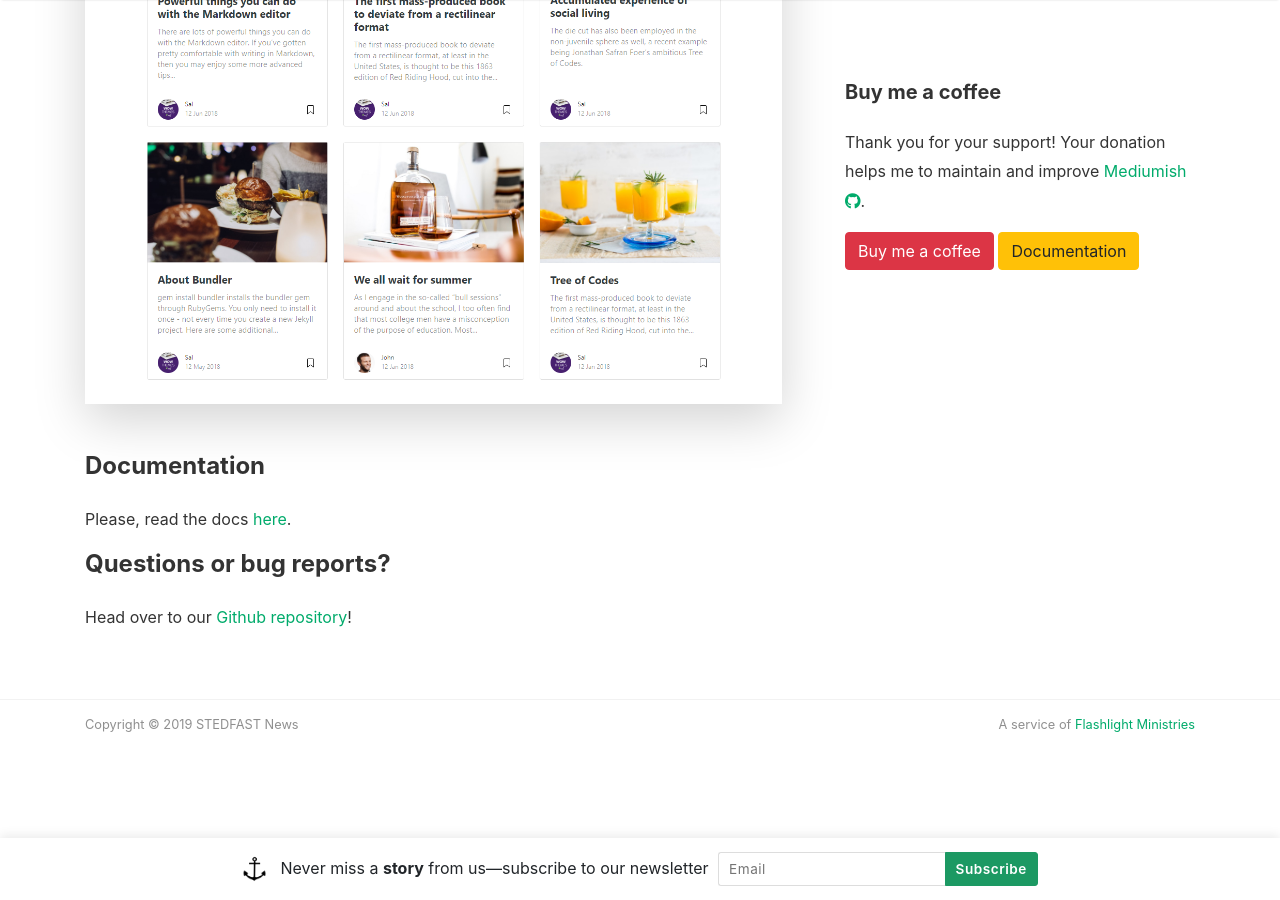
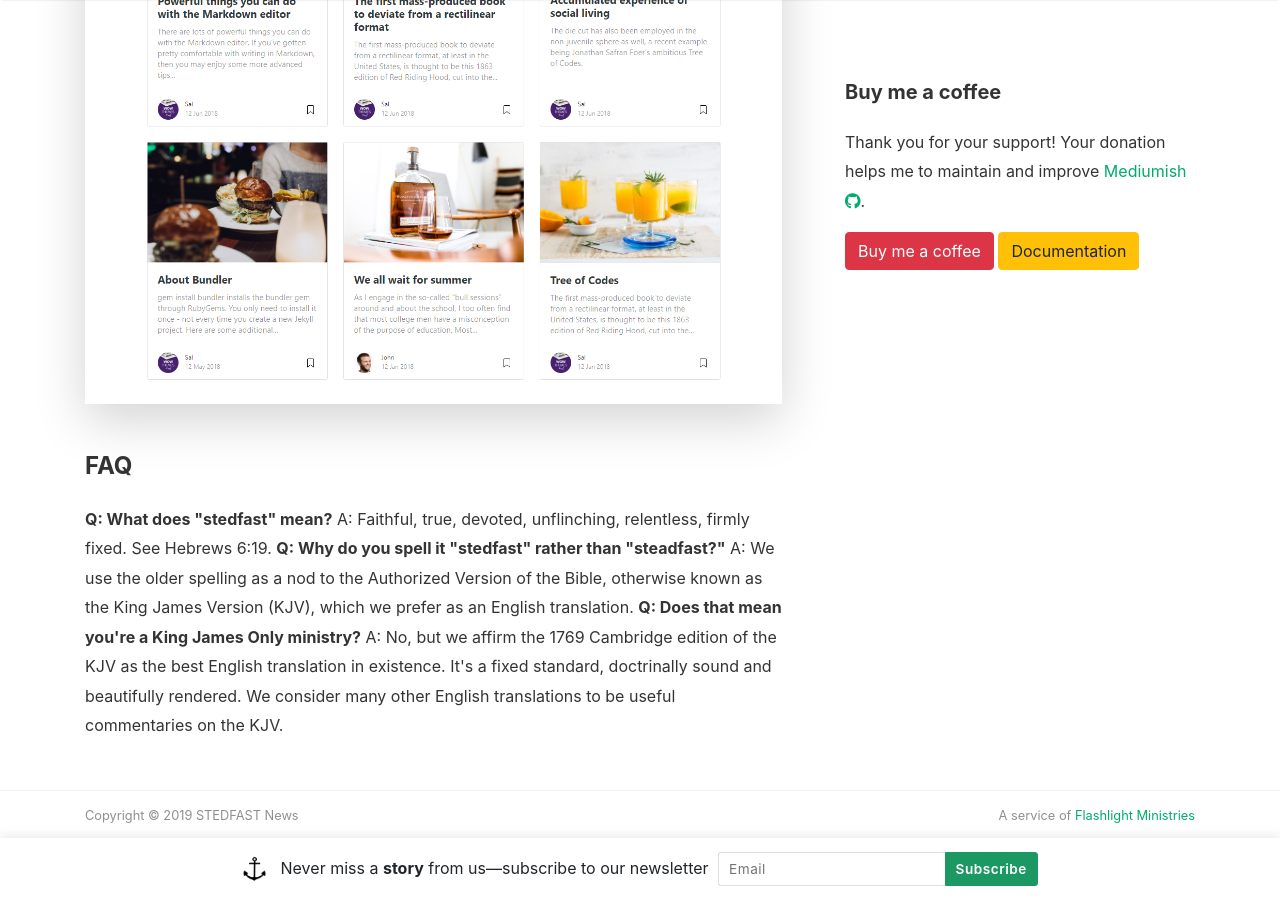
Before and after one commit to flashlightministries/stedfastnews, a Jekyll site: the page built from _pages/about.md, in a window 1280 px wide and 900 px high, scrolled down 1162 px. Built offline with Jekyll 4.4.1, drawn with Linux system fonts in a browser that asks for light colours; nearby versions of some CDN libraries.

Commit message:
Update about.md

```diff
--- a/_pages/about.md
+++ b/_pages/about.md
@@ -20,13 +20,17 @@ permalink: /about
 <p>If the news isn't the gospel, it's bad news.</p>
 
 <p class="mb-5"><img class="shadow-lg" src="{{site.baseurl}}/assets/images/mediumish-jekyll-template.png" alt="jekyll template mediumish" /></p>
-<h4>Documentation</h4>
 
-<p>Please, read the docs <a href="https://bootstrapstarter.com/bootstrap-templates/template-mediumish-bootstrap-jekyll/">here</a>.</p>
+<h4>FAQ</h4>
 
-<h4>Questions or bug reports?</h4>
+<b>Q: What does "stedfast" mean?</b>
+A: Faithful, true, devoted, unflinching, relentless, firmly fixed. See Hebrews 6:19.
 
-<p>Head over to our <a href="https://github.com/wowthemesnet/mediumish-theme-jekyll">Github repository</a>!</p>
+<b>Q: Why do you spell it "stedfast" rather than "steadfast?"</b>
+A: We use the older spelling as a nod to the Authorized Version of the Bible, otherwise known as the King James Version (KJV), which we prefer as an English translation.
+
+<b>Q: Does that mean you're a King James Only ministry?</b>
+A: No, but we affirm the 1769 Cambridge edition of the KJV as the best English translation in existence. It's a fixed standard, doctrinally sound and beautifully rendered. We consider many other English translations to be useful commentaries on the KJV.
 
 </div>
 
```
